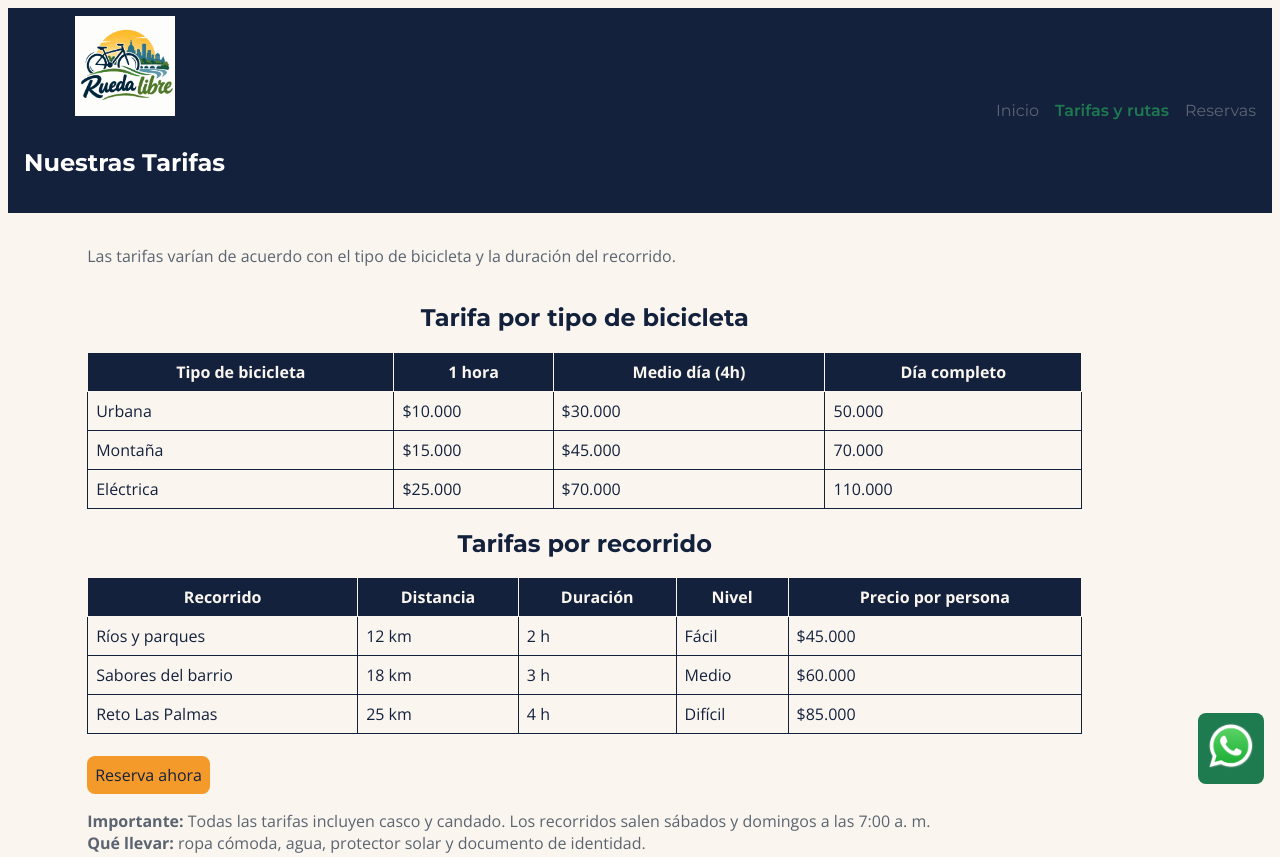
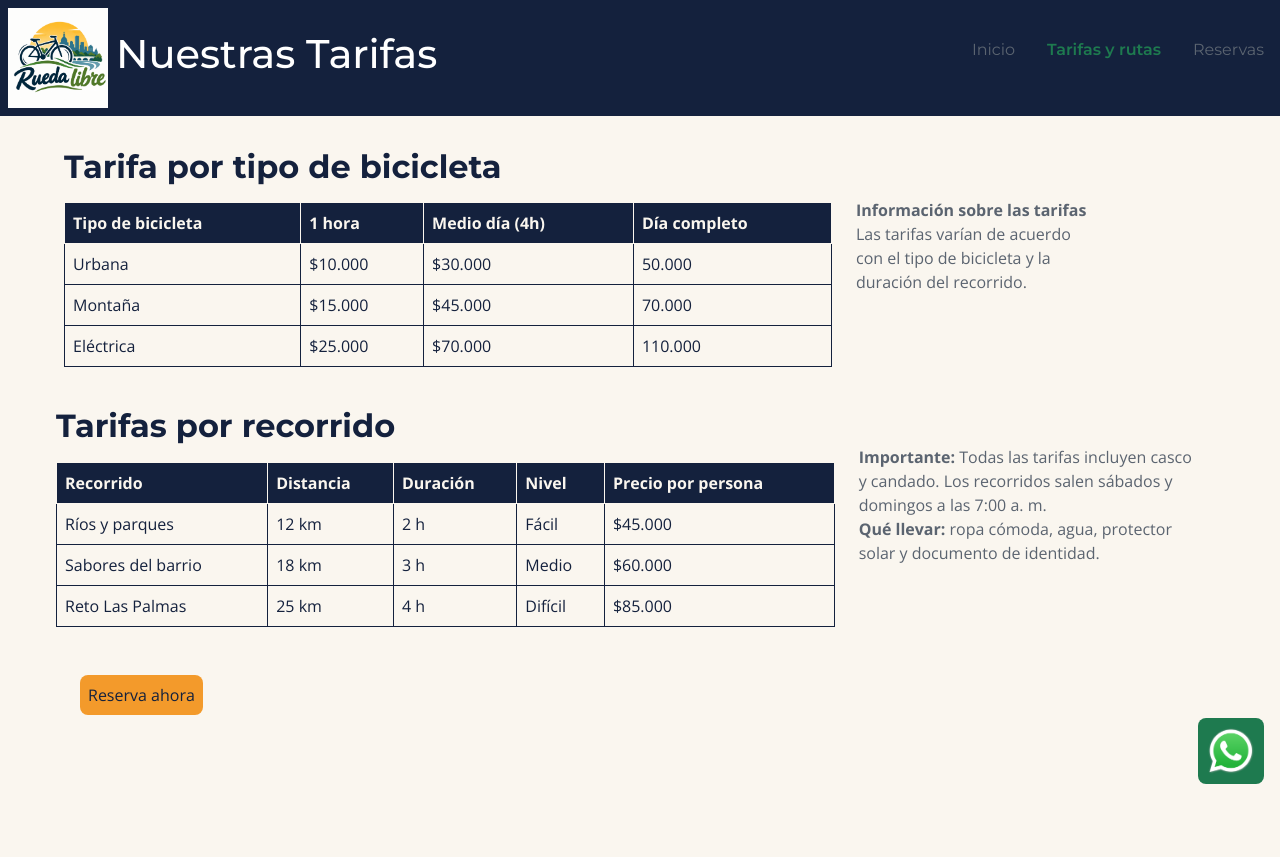
Before and after one commit to LauraVargasLenis/modulo-html-css, a plain HTML site: page rueda-libre/paginas/tarifas.html in a window 1280 px wide. Shown: the top 857 px of the page. Drawn offline with nearby package versions, Linux system fonts and the light colour scheme.

Commit message:
feat: Rueda Libre v2.0-beta

```diff
--- a/rueda-libre/css/styles.css
+++ b/rueda-libre/css/styles.css
@@ -134,12 +134,12 @@ ____________________________________________________________*/
 }*/
 
 
-#contenido-reservas {
+/*#contenido-reservas {
     display: grid;
     grid-template-columns: 1fr;
     gap: var(--espacio2);
     align-items: start;
-}
+}*/
 
 
 
@@ -226,16 +226,12 @@ form button{
     border-radius: 8px;
 }
 
+
 /*.name-id {
-    display: grid;
-    grid-template-columns: 1fr 1fr;
-}*/
-
-.name-id {
     display: flex;
     flex-wrap: wrap;
     column-gap: 5rem;
-}
+}*/
 /*______________________________________________________________________
 Tarjetas
 _______________________________________________________________________*/
@@ -279,7 +275,7 @@ Tablas
 __________________________________________________________________________*/
 
 table{
-    width: 90%;
+    width: 100%;
     border-collapse: collapse;
 }
 
@@ -346,7 +342,7 @@ ________________________________________________________________________________
         flex-direction: row;
         justify-content: end;
     }
-    #menu{
+    /*#menu{
         display: flex;
         list-style: none;
         gap: var(--espacio2);
@@ -355,16 +351,16 @@ ________________________________________________________________________________
         gap: var(--espacio2);
         flex-wrap: wrap;
         flex-direction: row;
-    }
+    }*/
     /*#portada {
         grid-template-columns: 1fr 3fr;
     }*/
     /*.contenedor-flota{
         grid-template-columns: repeat(auto-fit, minmax(20rem, 1fr));
     }*/
-    #contenido-reservas{
+    /*#contenido-reservas{
         grid-template-columns: 2fr 1fr;
-    }
+    }*/
     footer, address {
         display: flex;
         padding: var(--espacio2);
--- a/rueda-libre/paginas/tarifas.html
+++ b/rueda-libre/paginas/tarifas.html
@@ -1,23 +1,27 @@
 <!DOCTYPE html>
 <html lang="es">
+
 <head>
     <meta charset="UTF-8">
     <meta name="viewport" content="width=device-width, initial-scale=1.0">
     <title>Rueda Libre|Tarifas</title>
     <link rel="preconnect" href="https://fonts.googleapis.com">
     <link rel="preconnect" href="https://fonts.gstatic.com" crossorigin>
-    <link href="https://fonts.googleapis.com/css2?family=Montserrat:ital,wght@0,100..900;1,100..900&display=swap" rel="stylesheet">
+    <link href="https://fonts.googleapis.com/css2?family=Montserrat:ital,wght@0,100..900;1,100..900&display=swap"
+        rel="stylesheet">
     <link rel="preconnect" href="https://fonts.googleapis.com">
     <link rel="preconnect" href="https://fonts.gstatic.com" crossorigin>
-    <link href="https://fonts.googleapis.com/css2?family=Montserrat:ital,wght@0,100..900;1,100..900&family=Open+Sans:ital,wght@0,300..800;1,300..800&display=swap" rel="stylesheet">
+    <link
+        href="https://fonts.googleapis.com/css2?family=Montserrat:ital,wght@0,100..900;1,100..900&family=Open+Sans:ital,wght@0,300..800;1,300..800&display=swap"
+        rel="stylesheet">
+    <link rel="stylesheet" href="https://cdn.jsdelivr.net/npm/bootstrap@5.3.8/dist/css/bootstrap.min.css">
     <link rel="stylesheet" href="../css/styles.css">
 </head>
+
 <body>
     <header>
-        <section>
         <img src="../img/logo.png" alt="logo Rueda Libre" width="100">
         <h1>Nuestras Tarifas</h1>
-        </section>
         <nav>
             <ul id="menu">
                 <li><a href="../index.html">Inicio</a></li>
@@ -29,13 +33,11 @@
 
     <main>
 
-        <p>Las tarifas varían de acuerdo con el tipo de bicicleta
-            y la duración del recorrido.
-        </p>
-
-        <section id="tarifasbicis">
-            <table>
-                <caption><h2><strong>Tarifa por tipo de bicicleta</strong></h2></caption>
+        <section id="tarifasbicis" class="row g-5 p-2 align-items-center">
+            <table class="table-responsive col-12 col-lg-8">
+                <caption class="caption-top">
+                    <h2><strong>Tarifa por tipo de bicicleta</strong></h2>
+                </caption>
                 <tr>
                     <th>Tipo de bicicleta</th>
                     <th>1 hora</th>
@@ -65,11 +67,25 @@
                 </tr>
 
             </table>
+
+
+            <aside class="col-12 col-lg-3">
+                <p>
+                    <strong>Información sobre las tarifas</strong>
+                    <br>Las tarifas varían de acuerdo con el tipo
+                    de bicicleta y la duración del recorrido.
+                </p>
+            </aside>
+
         </section>
 
-        <section id="recorridos">
-            <table>
-                <caption><h2><strong>Tarifas por recorrido</strong></h2></caption>
+        <br>
+
+        <section id="recorridos" class="row g-5 p align-items-center">
+            <table class="table-responsive col-12 col-lg-8">
+                <caption class="caption-top">
+                    <h2><strong>Tarifas por recorrido</strong></h2>
+                </caption>
 
                 <tr>
                     <th>Recorrido</th>
@@ -105,15 +121,23 @@
 
             </table>
 
-            <br>
-            <a href="reservas.html#reservas" class="boton-primario">Reserva ahora</a>
-
-            <p>
+            <aside class="col-12 col-lg-4">
+                <p>
                     <strong>Importante:</strong>
                     Todas las tarifas incluyen casco y candado. Los recorridos salen sábados y domingos a las 7:00 a. m.
                     <br><strong>Qué llevar:</strong> ropa cómoda, agua, protector solar y documento de identidad.
-            </p>
+                </p>
+            </aside>
+
         </section>
+
+        <br><br>
+
+        <aside>
+            <a href="reservas.html#reservas" class="boton-primario">Reserva ahora</a>
+        </aside>
+
+
     </main>
 
     <br>
@@ -126,8 +150,9 @@
         </address>
     </footer>
 
-<a href="https://wa.me/573000000000" class="whatsapp"
-taget="_blank" aria-label="Contactanos por WPP" rel="noopener noreferrer"><img src="../img/WhatsApp.svg.webp" alt="WPP" width="50"></a>
+    <a href="https://wa.me/573000000000" class="whatsapp" taget="_blank" aria-label="Contactanos por WPP"
+        rel="noopener noreferrer"><img src="../img/WhatsApp.svg.webp" alt="WPP" width="50"></a>
+    <script src="https://cdn.jsdelivr.net/npm/bootstrap@5.3.8/dist/js/bootstrap.bundle.min.js"></script>
+</body>
 
-</body>
 </html>
```
Also changed, not shown: rueda-libre/paginas/reservas.html (+36 -21 lines), rueda-libre/pruebas/catalogo-bootstrap.html (+1 -1 lines), 1 other file.
